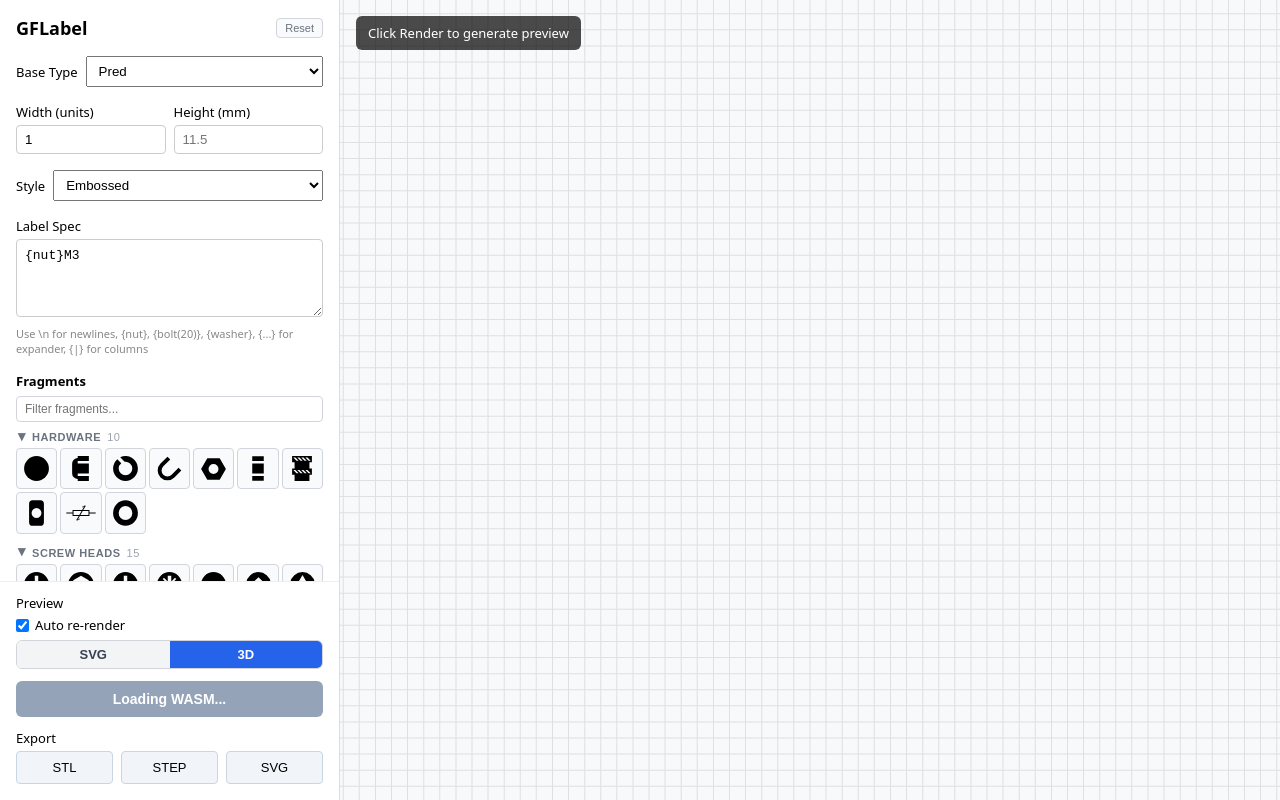
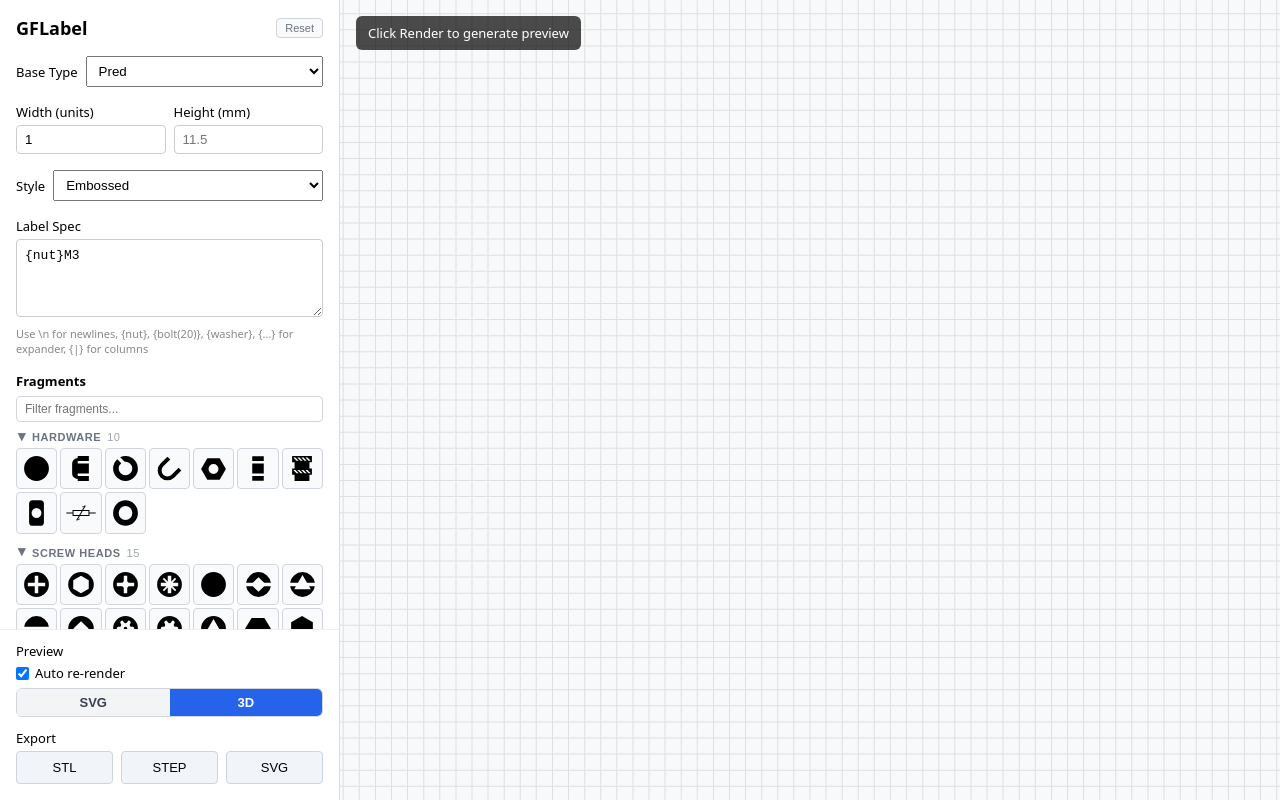
Before and after one commit to ndevenish/gflabel-js, a React (Vite) app: page / in a window 1280 px wide. Built offline with nearby package versions, Linux system fonts and the light colour scheme.

Commit message:
Hide render button when auto re-render is enabled

```diff
--- a/src/components/ControlPanel.tsx
+++ b/src/components/ControlPanel.tsx
@@ -352,6 +352,7 @@ export function ControlPanel({
           </div>
         </div>
 
+        {!autoRender && (
           <button
             onClick={handleRender}
             disabled={!workerReady || !spec.trim()}
@@ -368,6 +369,7 @@ export function ControlPanel({
           >
             {workerReady ? "Render" : "Loading WASM..."}
           </button>
+        )}
 
         <DownloadButtons onEnsureRendered={ensureRendered3D} />
       </div>
```
Lines whose indentation alone changed are shown as unchanged.
